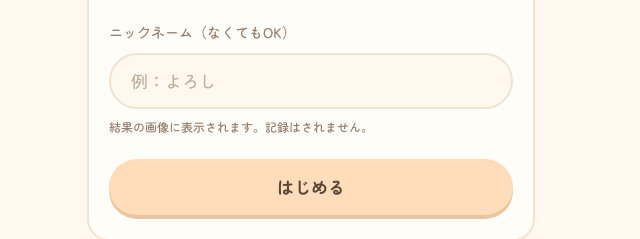
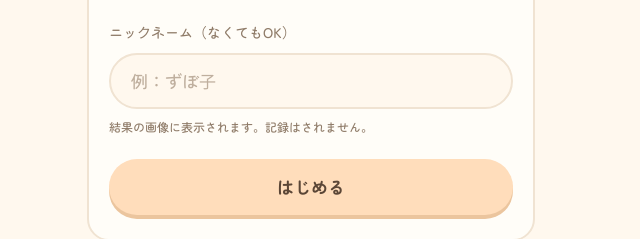
Before and after one commit to 3104tomichan-cell/zubora16, a plain HTML site: page index.html in a window 1280 px wide. Shown: the part 558-797 px from the top of the page, 329-969 px from the left. Drawn offline with Linux system fonts and the light colour scheme.

Commit message:
ニックネームの入力例を「ずぼ子」にする
Co-Authored-By: Claude Sonnet 5.5 <noreply@anthropic.com>
Claude-Session: https://claude.ai/code/session_01VMWiuzyPArrTRn4UD283yv

```diff
--- a/index.html
+++ b/index.html
@@ -25,7 +25,7 @@
         <p class="note">所要時間は3分ほどです。<br>回答は匿名で、統計のために記録されます。</p>
         <label class="nick" for="nickname">
           <span class="nick-label">ニックネーム（なくてもOK）</span>
-          <input id="nickname" class="nick-input" type="text" maxlength="10" autocomplete="off" autocapitalize="off" spellcheck="false" enterkeyhint="go" placeholder="例：よろし">
+          <input id="nickname" class="nick-input" type="text" maxlength="10" autocomplete="off" autocapitalize="off" spellcheck="false" enterkeyhint="go" placeholder="例：ずぼ子">
           <span class="nick-note">結果の画像に表示されます。記録はされません。</span>
         </label>
         <p class="staff-flag" hidden>スタッフ入力モード（紙と同じ順番）</p>
```
